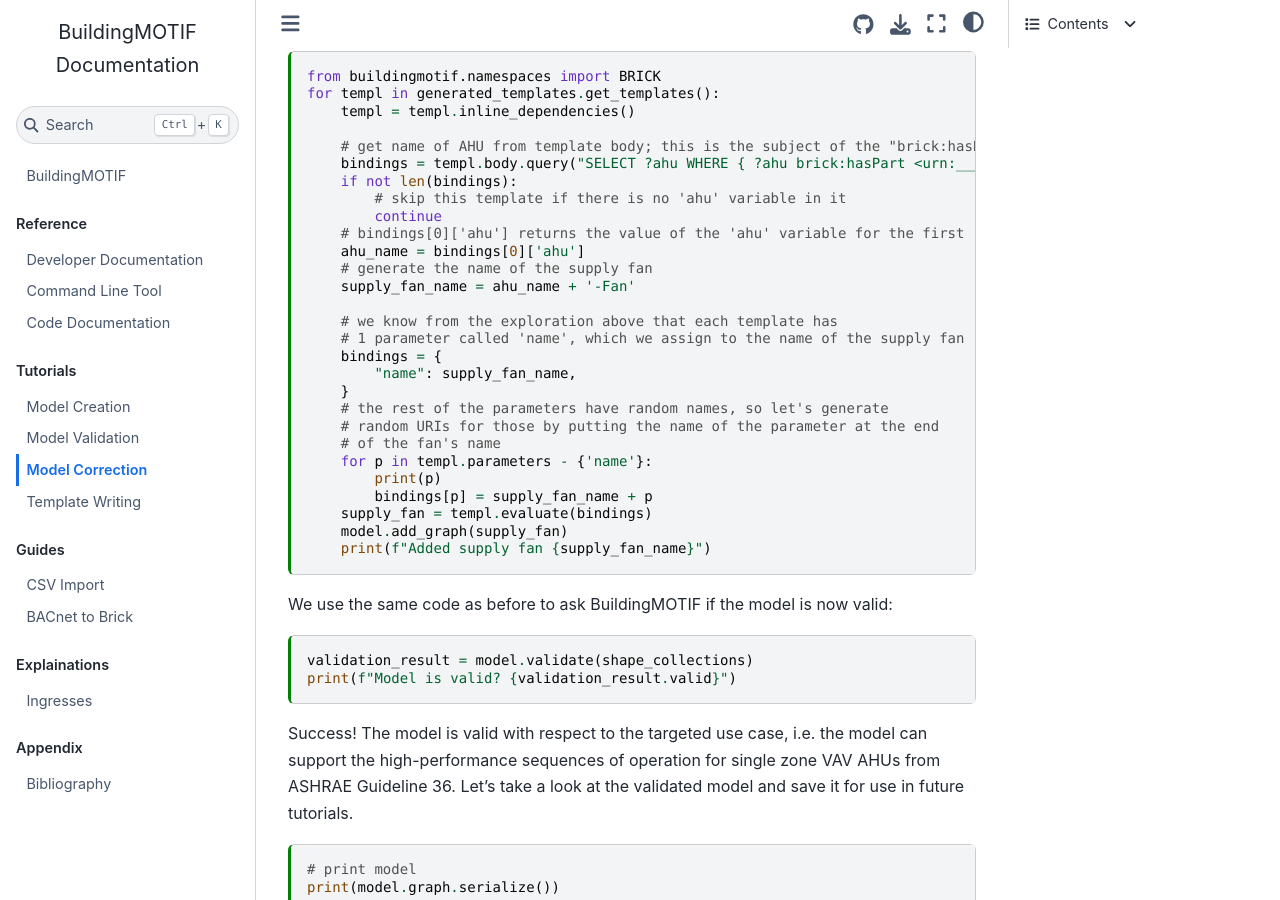
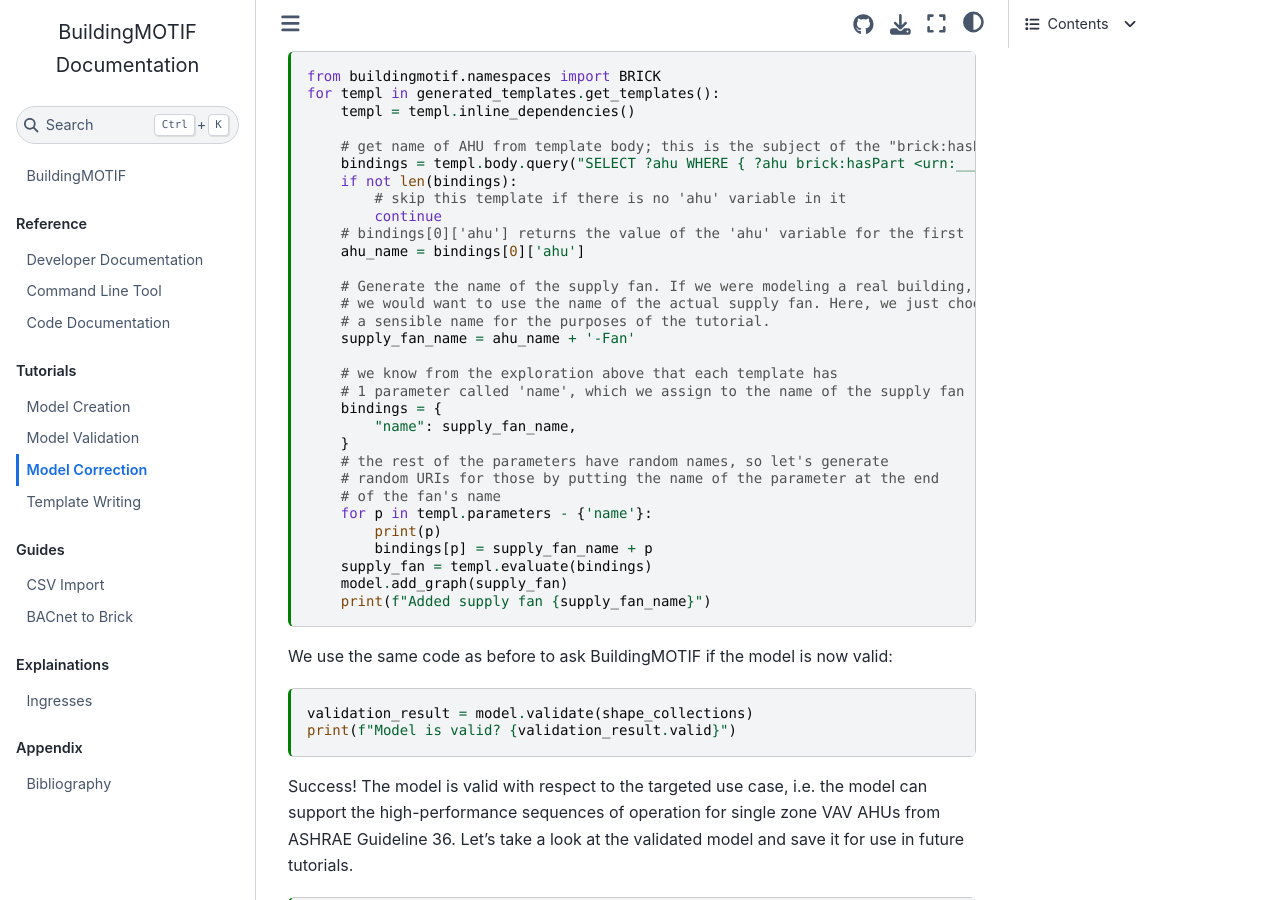
Before and after one commit to NREL/BuildingMOTIF, a Jupyter Book: the page built from docs/tutorials/model_correction.md, in a window 1280 px wide and 900 px high, scrolled down 2207 px. Built offline with Jupyter Book 1.0.4 settings and Sphinx 7.4.7 and the Sphinx Book theme 1.1.4, drawn with Linux system fonts in a browser that asks for light colours.

Commit message:
clarify comment

```diff
--- a/docs/tutorials/model_correction.md
+++ b/docs/tutorials/model_correction.md
@@ -116,7 +116,10 @@ for templ in generated_templates.get_templates():
         continue
     # bindings[0]['ahu'] returns the value of the 'ahu' variable for the first row of the results
     ahu_name = bindings[0]['ahu']
-    # generate the name of the supply fan
+
+    # Generate the name of the supply fan. If we were modeling a real building,
+    # we would want to use the name of the actual supply fan. Here, we just choose
+    # a sensible name for the purposes of the tutorial.
     supply_fan_name = ahu_name + '-Fan'
 
     # we know from the exploration above that each template has
```
